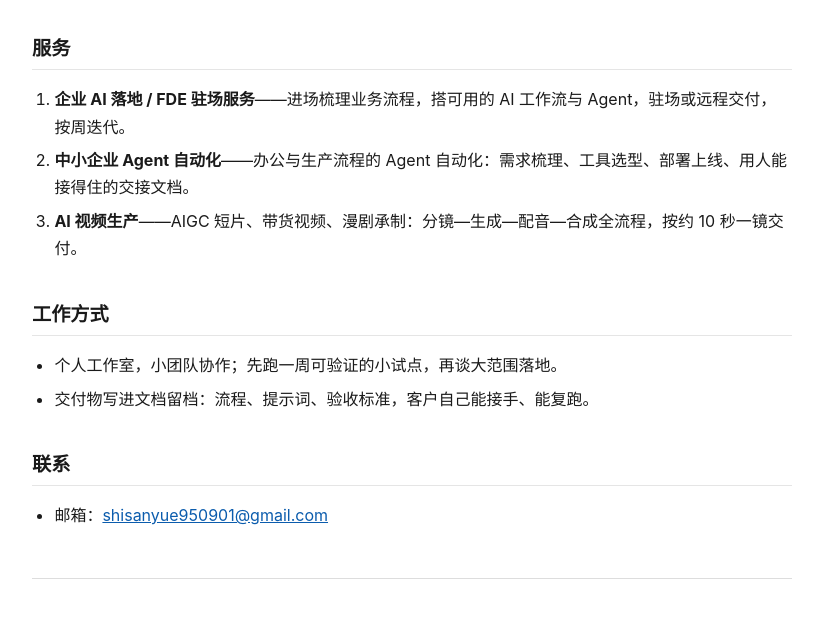
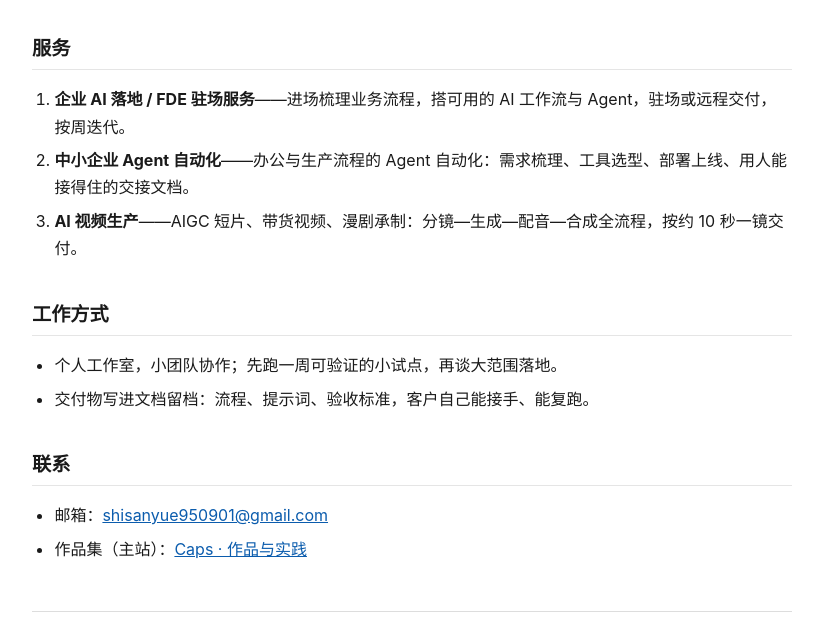
Before and after one commit to shisanyue950901-beep/shisanyue950901-beep.github.io, a plain HTML site: page index.html in a window 1280 px wide. Shown: the part 141-765 px from the top of the page, without its empty margins (228-1051 px from the left). Drawn offline with Linux system fonts and the light colour scheme.

Commit message:
在中文联系段新增作品集主站链接

```diff
--- a/index.html
+++ b/index.html
@@ -40,6 +40,7 @@
 
 <ul>
   <li>邮箱：<a href="mailto:shisanyue950901@gmail.com">shisanyue950901@gmail.com</a></li>
+  <li>作品集（主站）：<a href="https://caps-portfolio-v2.pages.dev/">Caps · 作品与实践</a></li>
 </ul>
 
 <hr>
```
